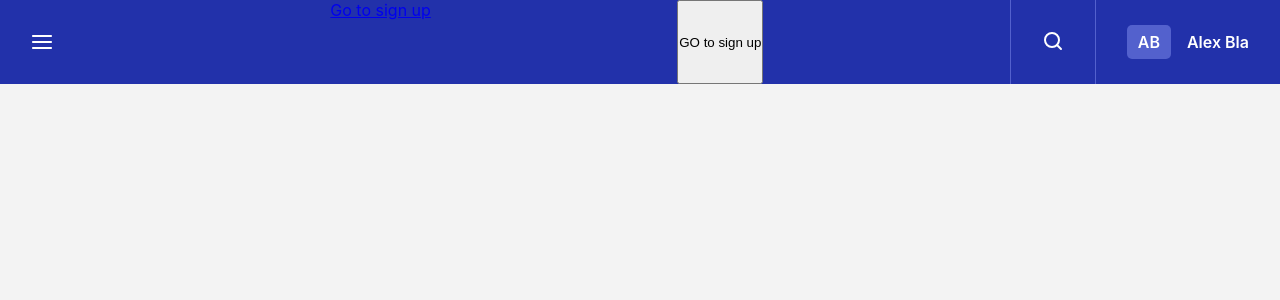
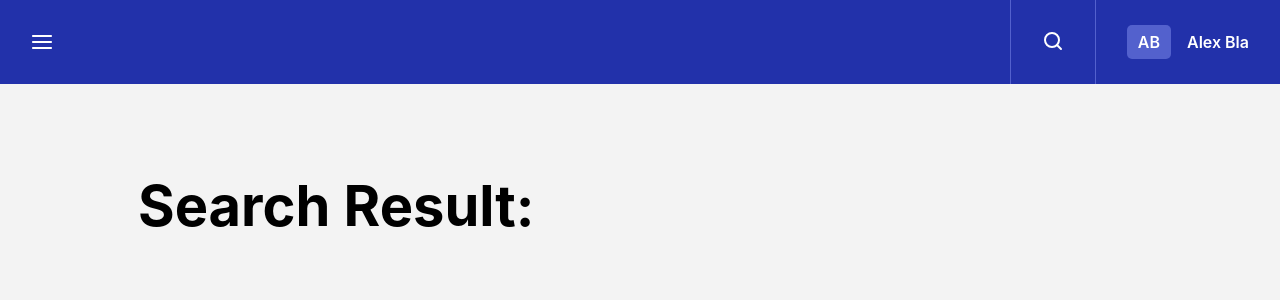
Before and after one commit to Dukel59/TMS_React, a React (Create React App) app: page / in a window 1280 px wide. Shown: the top 300 px of the page. Built offline with nearby package versions, Linux system fonts and the light colour scheme; no server answers.

Commit message:
add searchResult page

```diff
--- a/src/App.scss
+++ b/src/App.scss
@@ -16,13 +16,6 @@ body{
   display: none !important;
 }
 
-.d-flex-reverse-between{
-  display: flex;
-  flex-flow: row-reverse;
-  justify-content: space-between;
-  gap: 32px;
-}
-
 .btn-custom{
   background-color: transparent;
   outline: none;
--- a/src/components/menu/menu.js
+++ b/src/components/menu/menu.js
@@ -17,9 +17,9 @@ const Menu = ({user}) => {
         <div className="menu">
             <MenuButton/>
 
-            <NavLink to={ROUTES.signUP}>Go to sign up</NavLink>
+            {/*<NavLink to={ROUTES.signUP}>Go to sign up</NavLink>*/}
 
-            <button onClick={goTosignUp}>GO to sign up</button>
+            {/*<button onClick={goTosignUp}>GO to sign up</button>*/}
 
             <div className="menu-search-user">
                 <MenuSearch/>
--- a/src/components/posts/postItem/postItem.js
+++ b/src/components/posts/postItem/postItem.js
@@ -8,7 +8,7 @@ import {useState} from "react";
 
 import './postItem.scss'
 
-const PostItem = ({ post, size }) =>  {
+const PostItem = ({ post, size, result }) =>  {
     const [isSelected, setIsSelected] = useState(false);
     const [isClicked, setIsClicked] = useState(false);
     const [likeCount, setLikeCount] = useState(0);
@@ -16,7 +16,7 @@ const PostItem = ({ post, size }) =>  {
 
     return (
         <div className={`post-item__container-${size}`}>
-            <div className={`post-item__body ${size !== 'medium' ? 'd-flex-reverse-between' : ''}`}>
+            <div className={`post-item__body ${!result ? `post-item__body-${size}` : ''}`}>
                 <img className={`post-item-body__img-${size}`} src={post?.image} alt="post image"/>
                 <div className="post-item-body__text">
                     <p className="post-item-body-text__date">{post?.date}</p>
--- a/src/components/posts/postItem/postItem.scss
+++ b/src/components/posts/postItem/postItem.scss
@@ -8,11 +8,20 @@
 
     }
 
-    &-medium,
-    &-small{
+  }
 
-      max-width: 352px;
+  &__body{
 
+    display: flex;
+    gap: 32px;
+
+    &-large, &-small {
+      flex-flow: row-reverse;
+      justify-content: space-between;
+    }
+
+    &-medium{
+      flex-direction: column;
     }
 
   }
@@ -163,3 +172,10 @@
 .btn-bookmark{
   color: #313037;
 }
+
+.d-flex-reverse-between{
+  display: flex;
+  gap: 32px;
+  flex-flow: row-reverse;
+  justify-content: space-between;
+}
--- a/src/components/posts/posts.js
+++ b/src/components/posts/posts.js
@@ -14,18 +14,18 @@ const Posts = () => {
     return (
         <div className="posts__container">
             <div className="posts-container__left">
-                <PostItem post={posts[0]} size={"large"} />
+                <PostItem post={posts[0]} size="large" />
                 <div className="posts-container-left__medium">
                     {
                         posts.slice(1, 3).map((post) => (
-                            <PostItem key={post.id} post={post} size={'medium'} />
+                            <PostItem key={post.id} post={post} size="medium"/>
                         ))
                     }
                 </div>
                 <div className="posts-container-left__medium">
                     {
                         posts.slice(3, 5).map((post) => (
-                            <PostItem key={post.id} post={post} size={'medium'} />
+                            <PostItem key={post.id} post={post} size="medium"/>
                         ))
                     }
                 </div>
@@ -33,7 +33,7 @@ const Posts = () => {
             <div className="posts-container__right">
                 {
                     posts.slice(5, 11).map((post) => (
-                        <PostItem key={post.id} post={post} size={'small'} />
+                        <PostItem key={post.id} post={post} size="small" />
                     ))
                 }
             </div>
--- a/src/pages/searchResult/searchResult.js
+++ b/src/pages/searchResult/searchResult.js
@@ -1,6 +1,7 @@
 import {useContext, useMemo} from "react";
 import {PostsContext} from "../../context/posts";
 import PostItem from "../../components/posts/postItem/postItem";
+import './searchResult.scss'
 
 const SearchResult = () => {
     const {posts, search} = useContext(PostsContext);
@@ -12,11 +13,14 @@ const SearchResult = () => {
     }, [search, posts]);
 
     return (
-        <>
-            {filteredPosts.map((post) => (
-                <PostItem key={post.id} post={post} size="small" />
-            ))}
-        </>
+        <div className="sr__container">
+            <h1 className="sr-container__title">Search Result: { search }</h1>
+            <div className="sr-container__result-container">
+                {filteredPosts.map((post) => (
+                    <PostItem key={post.id} post={post} size="small" result="true" />
+                ))}
+            </div>
+        </div>
     )
 }
 export default SearchResult;
--- /dev/null
+++ b/src/pages/searchResult/searchResult.scss
@@ -0,0 +1,31 @@
+.sr__container{
+
+  margin: 0 auto;
+  padding: 10px;
+  display: flex;
+  flex-direction: column;
+  max-width: 80vw;
+  justify-content: center;
+
+}
+
+.sr-container{
+
+  &__title{
+    font-size: 56px;
+    font-style: normal;
+    font-weight: 700;
+    line-height: 80px;
+    margin-top: 72px;
+  }
+
+  &__result-container{
+
+    display: flex;
+    flex-direction: column;
+    gap: 40px;
+    margin-top: 64px;
+
+  }
+
+}
```
Lines whose indentation alone changed are shown as unchanged.
